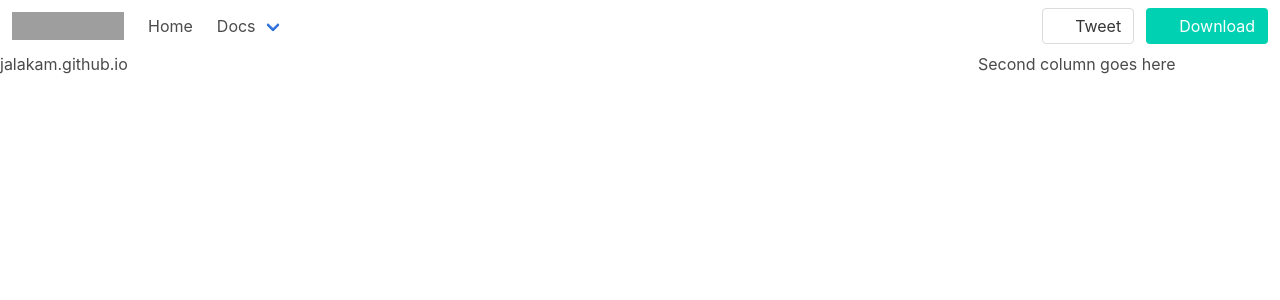
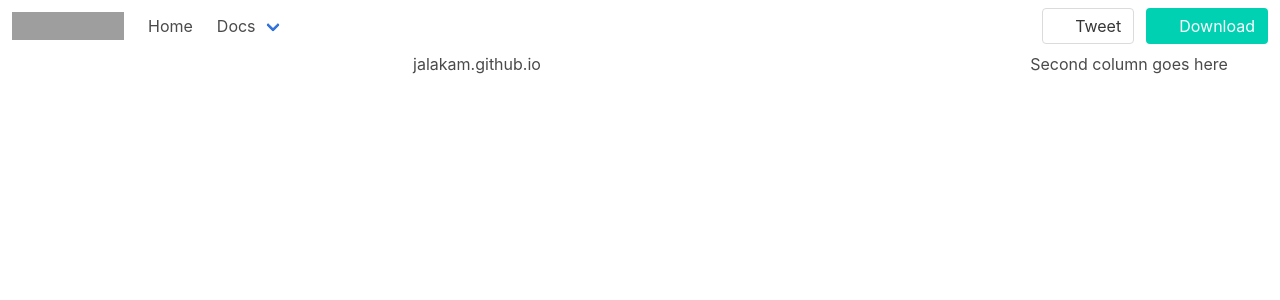
Before and after one commit to jalakam/jalakam-bulma-test, a Jekyll site: the page built from README.md, in a window 1280 px wide. Shown: the top 300 px of the page. Built offline with Jekyll 4.4.1, drawn with Linux system fonts in a browser that asks for light colours; our own code applies the rules of GitHub Pages for plain Markdown files; grey boxes are pictures that could not be loaded.

Commit message:
Update default.html

```diff
--- a/_layouts/default.html
+++ b/_layouts/default.html
@@ -11,14 +11,14 @@
        <div class="columns">
           <div class="column is-three-quarters">
            <div class="level">
-           <div class=level-item">
+           <div class="level-item">
               {{ content }}
            </div>
            </div>
           </div>
           <div class="column">
            <div class="level">
-           <div class=level-item">
+           <div class="level-item">
               Second column goes here
            </div>
           </div>
```
